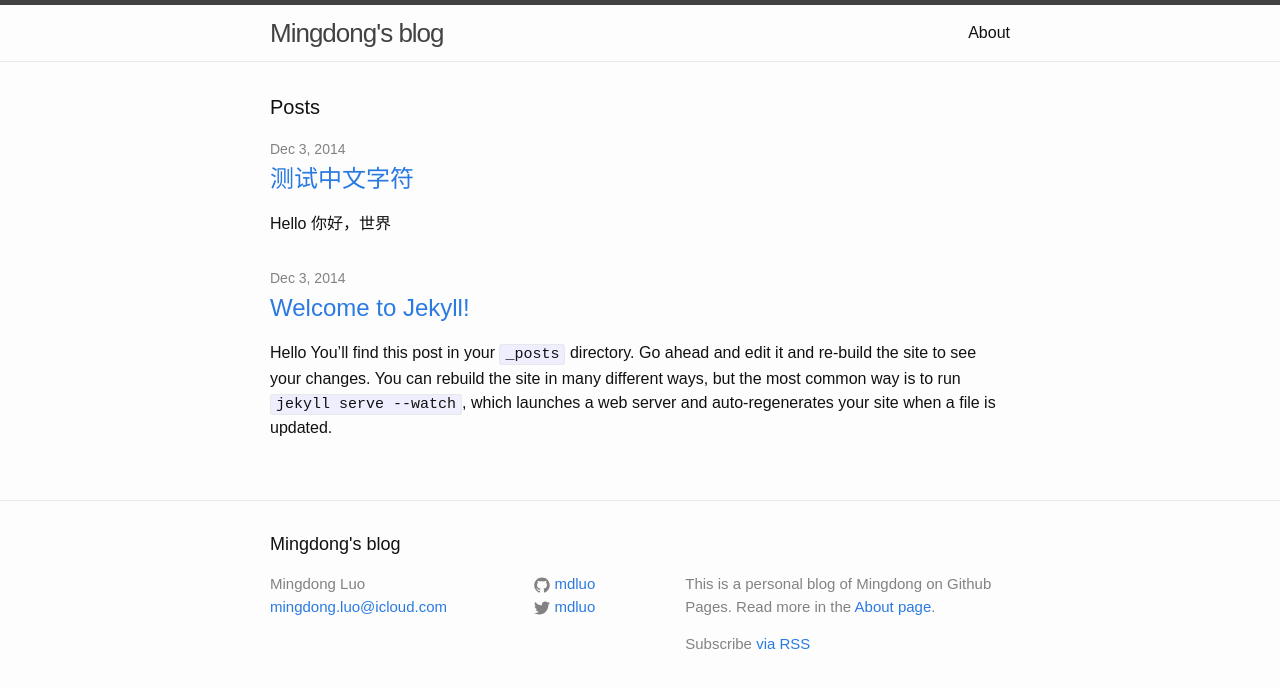
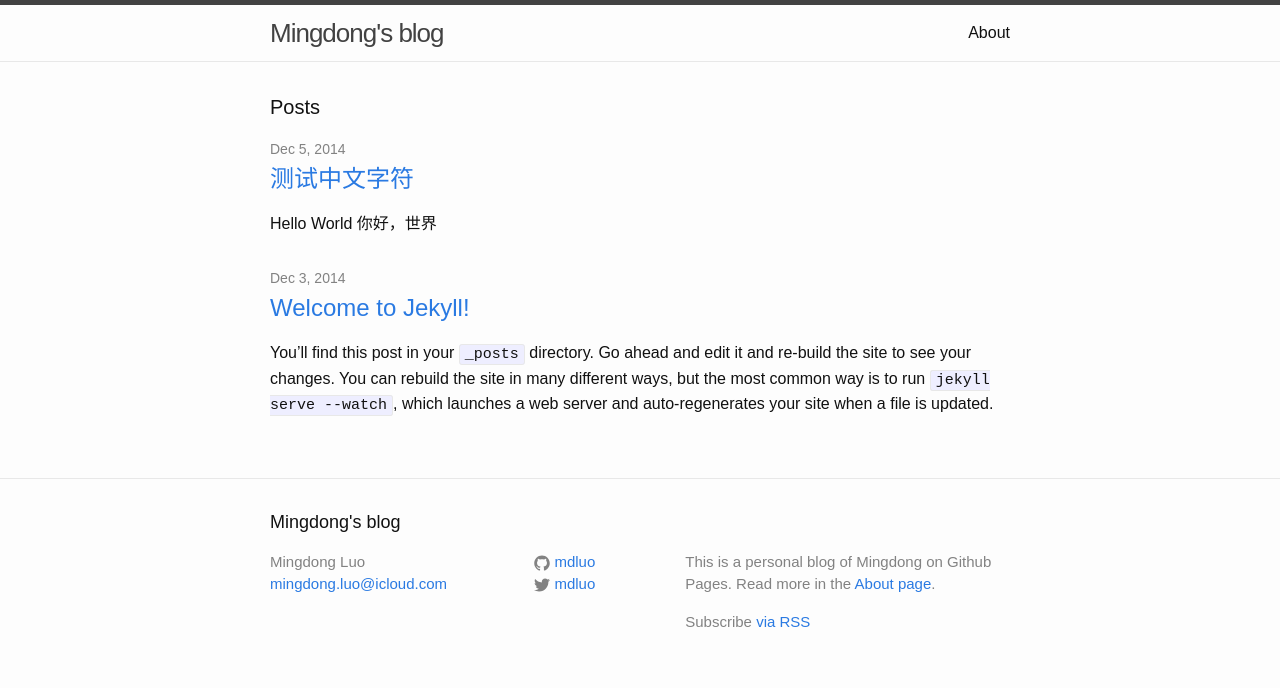
Before and after one commit to itfen/md, a Jekyll site: the page built from index.html, in a window 1280 px wide. Shown: the top 688 px of the page. Built offline with Jekyll 4.4.1, drawn with Linux system fonts in a browser that asks for light colours.

Commit message:
Update old posts

```diff
--- a/_posts/2014-12-03-welcome-to-jekyll.md
+++ b/_posts/2014-12-03-welcome-to-jekyll.md
@@ -4,7 +4,6 @@ title:  "Welcome to Jekyll!"
 date:   2014-12-03 00:47:17
 categories:
 ---
-Hello
 You’ll find this post in your `_posts` directory. Go ahead and edit it and re-build the site to see your changes. You can rebuild the site in many different ways, but the most common way is to run `jekyll serve --watch`, which launches a web server and auto-regenerates your site when a file is updated.
 
 To add new posts, simply add a file in the `_posts` directory that follows the convention `YYYY-MM-DD-name-of-post.ext` and includes the necessary front matter. Take a look at the source for this post to get an idea about how it works.
--- a/_posts/2014-12-05-test-non-ascii-title.md
+++ b/_posts/2014-12-05-test-non-ascii-title.md
@@ -1,8 +1,8 @@
 ---
 layout: post
 title:  "测试中文字符"
-date:   2014-12-03 00:47:17
+date:   2014-12-05 00:47:17
 categories:
 ---
-Hello
+Hello World
 你好，世界
```
